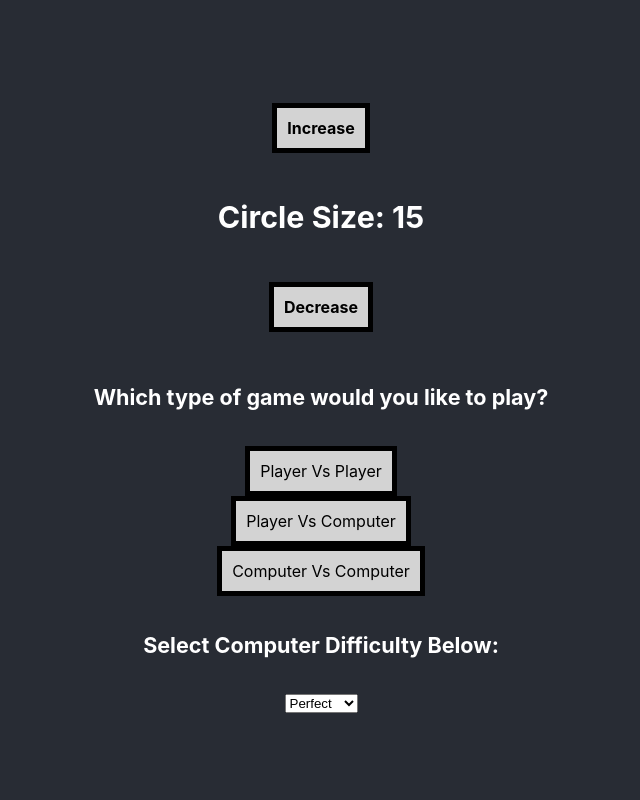
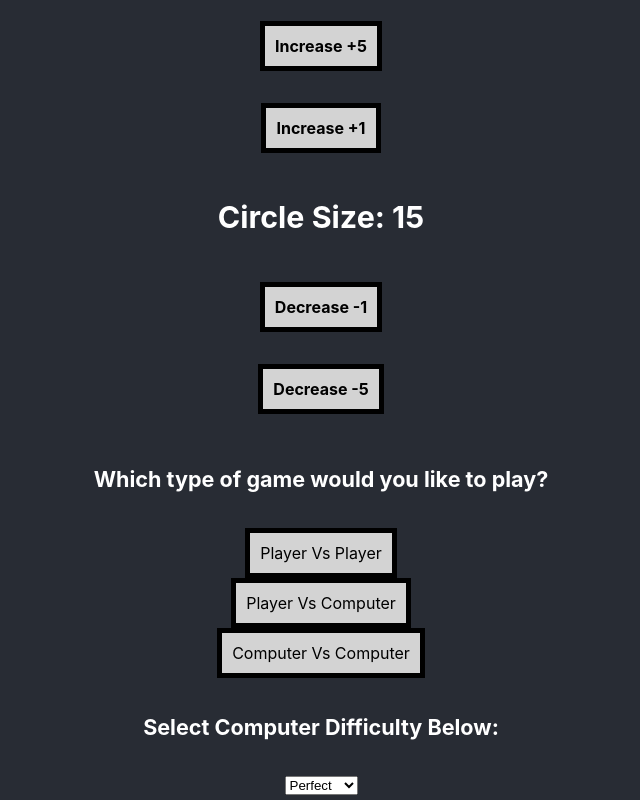
Before and after one commit to JosephCalebAnderson/circular-nim, a React (Create React App) app: page / in a window 1280 px wide. Shown: the whole page, without its empty margins (319-959 px from the left). Built offline with nearby package versions, Linux system fonts and the light colour scheme.

Commit message:
More circle size changers for user convenience.

```diff
--- a/src/App.js
+++ b/src/App.js
@@ -17,8 +17,6 @@ function App() {
   const [size, setSize] = useState(15);
   const [computerLogic, setComputerLogic] = useState("Perfect");
   const stoneElements = [];
-  // Change this to change the size of the circle
-  //const size = 21;
 
   // This for loop initializes the stone objects
   for (let stoneNum = 1; stoneNum <= size; stoneNum++) {
@@ -52,26 +50,20 @@ function App() {
     return partition;
 }
 
-  // Function to generate all unique
-  // partitions of an integer
+  // Function to generate all unique partitions of an integer
   function getAllStates(n) {
 
       // An array to store a partition and all partitions
       let p = new Array(n);
       var allStates = [];
 
-      // Index of last element in a
-      // partition
+      // Index of last element in a partition
       let k = 0;
 
-      // Initialize first partition as
-      // number itself
+      // Initialize first partition as number itself
       p[k] = n;
 
-      // This loop first prints current
-      // partition, then generates next
-      // partition. The loop stops when
-      // the current partition has all 1s
+      // This loop first prints current partition, then generates next partition. The loop stops when  the current partition has all 1s
       while (true) {
 
           // print current partition
@@ -531,18 +523,39 @@ function App() {
     setIsPreGame(false);
   }
 
-  function increaseSize () {
+  // function used in the pregame circle size selector.
+  function increaseSize1 () {
     if (size < 25) {
       setSize(size + 1);
     }
   }
 
-  function decreaseSize () {
+  // function used in the pregame circle size selector.
+  function increaseSize5 () {
+    if (size < 21) {
+      setSize(size + 5);
+    } else {
+      setSize(25);
+    }
+  }
+
+  // function used in the pregame circle size selector.
+  function decreaseSize1 () {
     if (size > 4) {
       setSize(size - 1);
     }
   }
 
+  // function used in the pregame circle size selector.
+  function decreaseSize5 () {
+    if (size > 8) {
+      setSize(size - 5);
+    } else {
+      setSize(4);
+    }
+  }
+
+  // Function that is called whenever a stone is clicked in the game.
   const handleStoneClick = (stoneId) => {
     console.log(stoneId);
     const isSelected = selectedStones.includes(stoneId);
@@ -585,6 +598,7 @@ function App() {
           setIsPlayer1Turn(false);
         }
       }
+      // If the 2nd player is not human, carry out this CPU move for this as well.
       if (!isPlayer2Human){
         let removingArr = [...removedStones, ...selectedStones]
         let gameState = getGameState(removingArr);
@@ -605,12 +619,14 @@ function App() {
 
   // Allows the cpu to make a move in a cpu vs cpu game
   const handleSimulationMove = async () => {
+    setIsLoading(true);
     let removingArr = [...removedStones];
     let gameState = getGameState(removingArr);
     if (gameState[0] == size) {
       gameState = [size+'c'];
     }
     let newGameState = null;
+    // different ways to get a move based on the CPU behavior selected.
     if (computerLogic === "Perfect") {
       newGameState = getPerfectPlayMove(adjacenyObjs, gameState);
     }
@@ -618,9 +634,9 @@ function App() {
       newGameState = getRandomMove(adjacenyObjs, gameState);
     }
     if (computerLogic === "Realistic") {
-      // Indicates an 85 percent chance of making the perfect move everytime.
+      // Indicates a 50 percent chance of making the perfect move everytime.
       // This will be changed later to better represent a human player.
-      let perfectProbability = 0.85;
+      let perfectProbability = 0.5;
       let diceRoll = Math.random();
       // Indicates the user should not play perfect.
       if (diceRoll > perfectProbability) {
@@ -630,7 +646,7 @@ function App() {
         newGameState = getPerfectPlayMove(adjacenyObjs, gameState);
       }
     }
-    setIsLoading(true);
+    // Clear any user selections, block them from making another move while this move is made.
     setSelectedStones([]);
     setNumStonesSelected(0);
     makeCPUMove(newGameState, gameState, removingArr);
@@ -648,9 +664,11 @@ function App() {
   return (
     <div className="App">
       <header className="App-header">
-        {isPreGame && <h3 className = "Size-change" onClick = {() => increaseSize()}>Increase</h3>}
+      {isPreGame && <h3 className = "Size-change" onClick = {() => increaseSize5()}>Increase +5</h3>}
+        {isPreGame && <h3 className = "Size-change" onClick = {() => increaseSize1()}>Increase +1</h3>}
         {isPreGame && <h3>Circle Size: {size}</h3>}
-        {isPreGame && <h3 className = "Size-change" onClick = {() => decreaseSize()}>Decrease</h3>}
+        {isPreGame && <h3 className = "Size-change" onClick = {() => decreaseSize1()}>Decrease -1</h3>}
+        {isPreGame && <h3 className = "Size-change" onClick = {() => decreaseSize5()}>Decrease -5</h3>}
         {isPreGame && <h5>Which type of game would you like to play?</h5>}
         {isPreGame && <btn className = "Game-option" onClick = {() => handleGame1Click()}>Player Vs Player</btn>}
         {isPreGame && <btn className = "Game-option" onClick = {() => handleGame2Click()}>Player Vs Computer</btn>}
```
